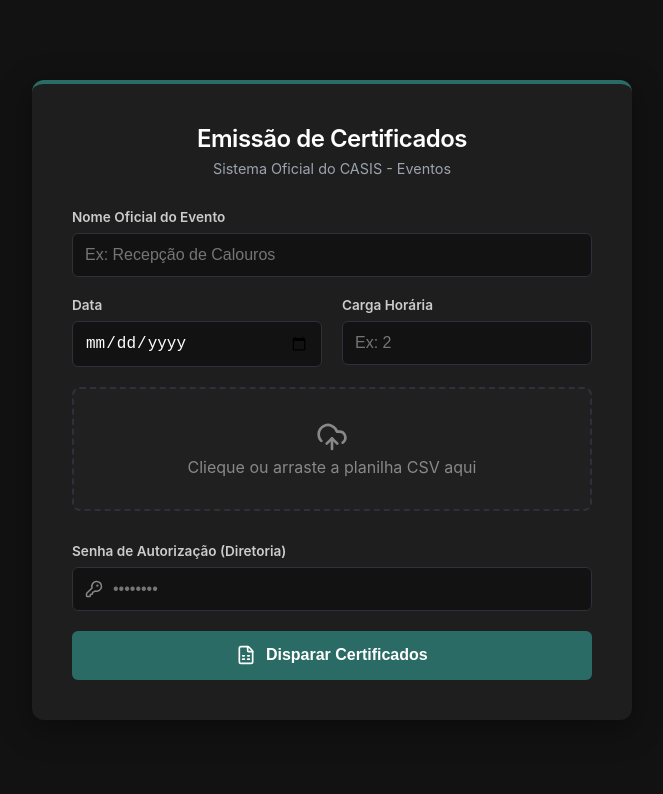
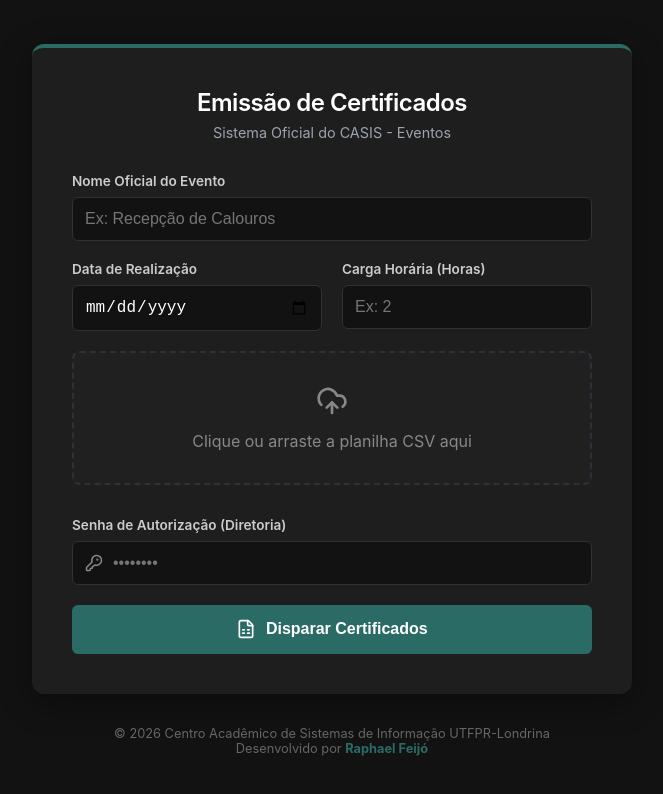
Before and after one commit to RaphaelFeijoSalles/sistemaCasis, a React (Vite) app in the folder frontend/: page / in a window 1280 px wide. Shown: the top 794 px of the page, without its empty margins (308-971 px from the left). Built offline with nearby package versions, Linux system fonts and the light colour scheme.

Commit message:
feat(frontend): implementa toggle de emissao unitaria e corrige icones de relatorio

```diff
--- a/frontend/src/App.jsx
+++ b/frontend/src/App.jsx
@@ -1,32 +1,16 @@
-import { useState, useCallback } from 'react';
-import { useDropzone } from 'react-dropzone';
+import { useState } from 'react';
 import axios from 'axios';
-import {
-  UploadCloud, Loader2, FileSpreadsheet, KeyRound, ChevronLeft, MailCheck, MailWarning
-} from 'lucide-react';
 import toast, { Toaster } from 'react-hot-toast';
+import CertificadoForm from './components/CertificadoForm';
+import RelatorioEmissao from './components/RelatorioEmissao';
 import './App.css';
 
 function App() {
   const [formData, setFormData] = useState({ nomeEvento: '', dataRealizacao: '', cargaHoraria: '' });
   const [arquivoCsv, setArquivoCsv] = useState(null);
   const [isSubmitting, setIsSubmitting] = useState(false);
-  const [resultados, setResultados] = useState(null); // Resgatado!
+  const [resultados, setResultados] = useState(null);
   const [apiKey, setApiKey] = useState(localStorage.getItem('casis_api_key') || '');
-
-  const handleInputChange = (e) => {
-    const { name, value } = e.target;
-    setFormData(prev => ({ ...prev, [name]: value }));
-  };
-
-  const onDrop = useCallback(acceptedFiles => {
-    if (acceptedFiles.length > 0) {
-      setArquivoCsv(acceptedFiles[0]);
-      toast.success('Planilha carregada!');
-    }
-  }, []);
-
-  const { getRootProps, getInputProps, isDragActive } = useDropzone({ onDrop, accept: { 'text/csv': ['.csv'] }, maxFiles: 1 });
 
   const handleSubmit = async (e) => {
     e.preventDefault();
@@ -44,15 +28,12 @@
 
     try {
       const response = await axios.post(`${import.meta.env.VITE_API_URL}/api/certificados/emitir-lote`, payload, {
-        headers: {
-          'X-API-KEY': apiKey
-        }
+        headers: { 'X-API-KEY': apiKey }
       });
 
-      setResultados(response.data); // Exibe a tabela de relatório
+      setResultados(response.data);
       toast.success('Emissão concluída!', { id: toastId, duration: 5000 });
       setArquivoCsv(null);
-
     } catch (error) {
       toast.error(error.response?.data || 'Erro de conexão com o servidor.', { id: toastId, duration: 6000 });
     } finally {
@@ -67,83 +48,32 @@
   };
 
   return (
+      <>
         <div className="casis-container">
           <Toaster position="top-right" />
+
           <div className="header">
             <h1>Emissão de Certificados</h1>
             <p>Sistema Oficial do CASIS - Eventos</p>
           </div>
 
           {!resultados ? (
-            <form onSubmit={handleSubmit}>
-              <div className="form-group">
-                <label>Nome Oficial do Evento</label>
-                <input type="text" name="nomeEvento" required placeholder="Ex: Recepção de Calouros" value={formData.nomeEvento} onChange={handleInputChange} />
-              </div>
-
-              <div className="responsive-row">
-                <div className="form-group" style={{ flex: 1 }}>
-                  <label>Data</label>
-                  <input type="date" name="dataRealizacao" required value={formData.dataRealizacao} onChange={handleInputChange}/>
-                </div>
-                <div className="form-group" style={{ flex: 1 }}>
-                  <label>Carga Horária</label>
-                  <input type="number" name="cargaHoraria" required min="1" placeholder="Ex: 2" value={formData.cargaHoraria} onChange={handleInputChange}/>
-                </div>
-              </div>
-
-              <div {...getRootProps()} className={`dropzone ${isDragActive ? 'active' : ''}`}>
-                <input {...getInputProps()} />
-                {arquivoCsv ? (
-                    <div className="file-info"><FileSpreadsheet size={32} /><span>{arquivoCsv.name}</span></div>
+              <CertificadoForm
+                  formData={formData} setFormData={setFormData}
+                  arquivoCsv={arquivoCsv} setArquivoCsv={setArquivoCsv}
+                  apiKey={apiKey} setApiKey={setApiKey}
+                  isSubmitting={isSubmitting} onSubmit={handleSubmit}
+              />
           ) : (
-                    <div><UploadCloud size={32} style={{ margin: '0 auto' }} /><p>Clieque ou arraste a planilha CSV aqui</p></div>
+              <RelatorioEmissao resultados={resultados} onReset={resetForm} />
           )}
         </div>
 
-              <div className="form-group">
-                <label>Senha de Autorização (Diretoria)</label>
-                <div style={{ position: 'relative' }}>
-                  <input
-                      type="password" placeholder="••••••••" required value={apiKey}
-                      onChange={(e) => { setApiKey(e.target.value); localStorage.setItem('casis_api_key', e.target.value); }}
-                      style={{ width: '100%', paddingLeft: '2.5rem' }}
-                  />
-                  <KeyRound size={18} color="#888" style={{ position: 'absolute', left: '0.8rem', top: '50%', transform: 'translateY(-50%)' }} />
-                </div>
-              </div>
-
-              <button type="submit" className="btn-submit" disabled={isSubmitting}>
-                {isSubmitting ? <Loader2 className="spin" size={20} /> : <FileSpreadsheet size={20} />}
-                {isSubmitting ? 'Processando Lote...' : 'Disparar Certificados'}
-              </button>
-            </form>
-        ) : (
-            <div className="results-area">
-              <div className="results-summary">
-                <div className="stat"><span className="label">Sucessos</span><span className="value success">{resultados.filter(r => r.sucesso).length}</span></div>
-                <div className="stat"><span className="label">Falhas</span><span className="value error">{resultados.filter(r => !r.sucesso).length}</span></div>
-              </div>
-              <div className="table-wrapper">
-                <table className="results-table">
-                  <thead><tr><th>Participante</th><th>Status</th></tr></thead>
-                  <tbody>
-                  {resultados.map((res, index) => (
-                      <tr key={index} className={res.sucesso ? 'row-success' : 'row-error'}>
-                        <td><div className="name">{res.nome}</div><div className="email">{res.email}</div></td>
-                        <td className="status-cell">
-                          {res.sucesso ? <MailCheck size={18} className="icon-success" /> :
-                              <div className="error-hint" title={res.mensagemErro}><MailWarning size={18} className="icon-error" /><span>Erro</span></div>}
-                        </td>
-                      </tr>
-                  ))}
-                  </tbody>
-                </table>
-              </div>
-              <button onClick={resetForm} className="btn-secondary"><ChevronLeft size={18} /> Novo Lote</button>
-            </div>
-        )}
-      </div>
+        <footer className="casis-footer">
+          &copy; {new Date().getFullYear()} Centro Acadêmico de Sistemas de Informação UTFPR-Londrina<br/>
+          Desenvolvido por <a href="https://linktr.ee/raphaelfeijosalles" target="_blank" rel="noopener noreferrer">Raphael Feijó</a>
+        </footer>
+      </>
   );
 }
 
```
Also changed, not shown: 1 other file (tests, documents, lock files or other folders). Lines whose indentation alone changed are shown as unchanged.
